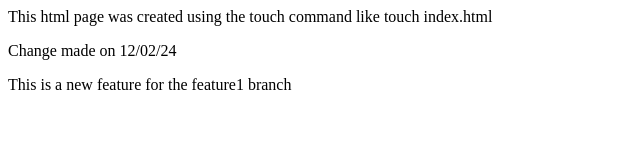
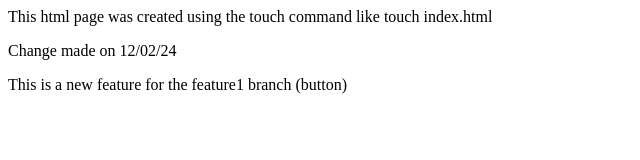
Before and after one commit to Prasanna2099/LocalRepo, a plain HTML site: page index.html in a window 1280 px wide. Shown: the full height of the page, 0-640 px from the left. Drawn offline with Linux system fonts and the light colour scheme.

```diff
--- a/index.html
+++ b/index.html
@@ -1,3 +1,3 @@
 <p>This html page was created using the touch command like touch index.html </p>
 <p>Change made on 12/02/24</p>
-<p>This is a new feature for the feature1 branch</p>
+<p>This is a new feature for the feature1 branch (button) </p>
```
